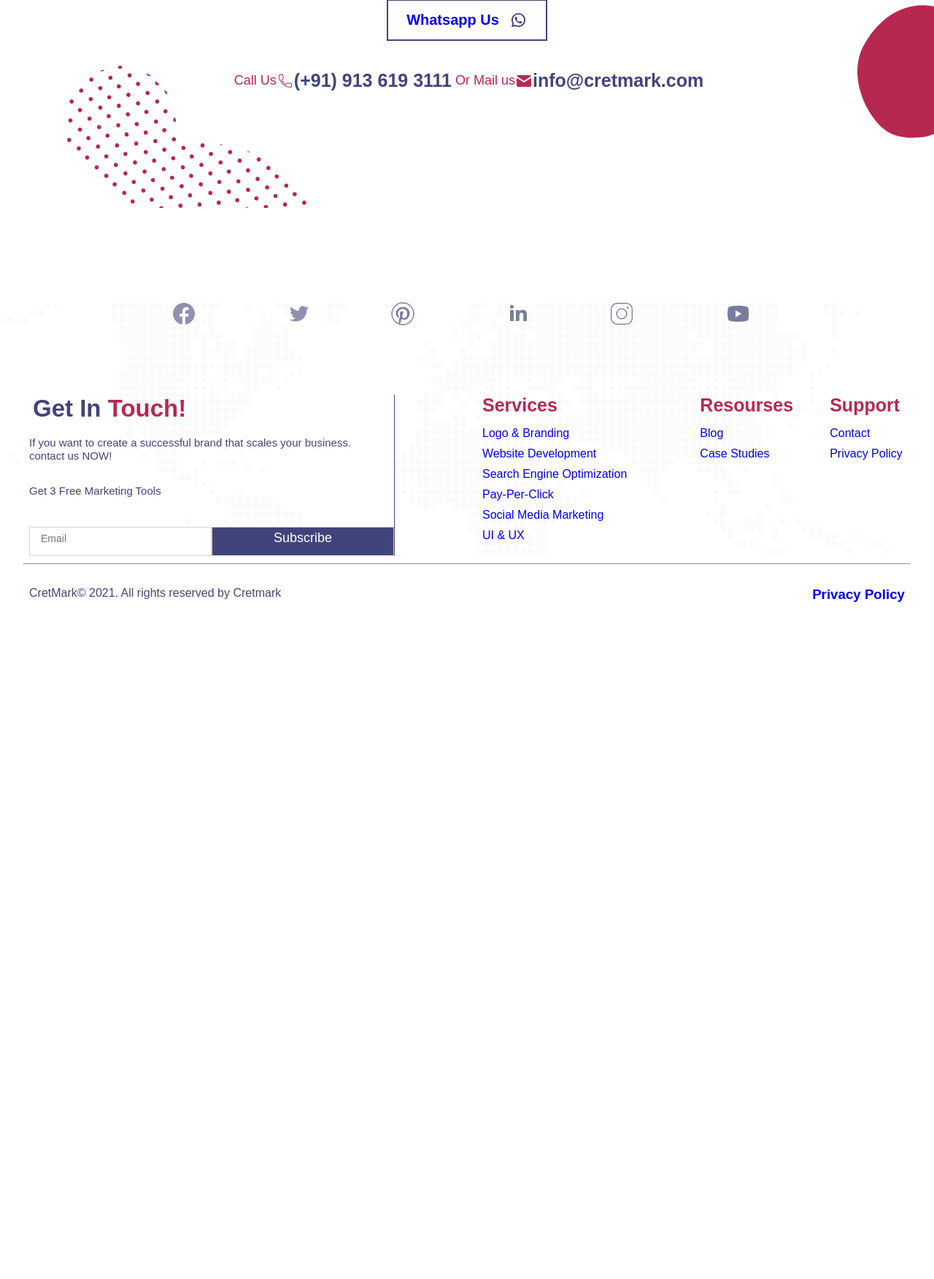
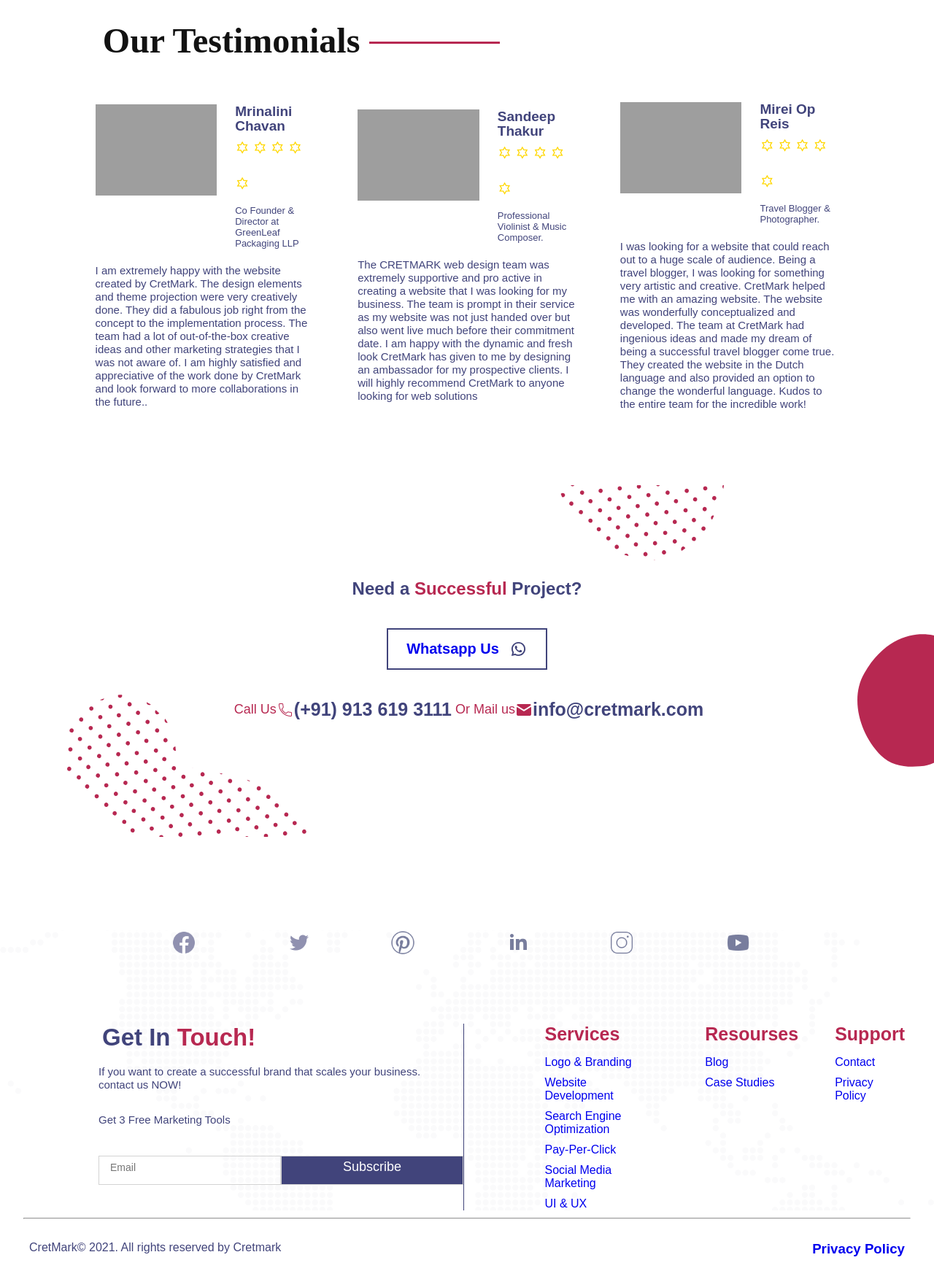
Before and after one commit to suryasen86/cretmark-Global, a PHP site: page / in a window 1280 px wide. Shown: the part 3744-5497 px from the top of the page at 73% size. Before the commit the page ends 4569 px from the top, so only its background shows below. Run offline with PHP 8.4, Linux system fonts and the light colour scheme; grey boxes are pictures that could not be loaded.

Commit message:
frist deploy

```diff
--- a/css/style.css
+++ b/css/style.css
@@ -6,7 +6,9 @@
 }
 
 /* start navbar  */
+body{
 
+}
 
 #navbar-header{
     position: fixed;
@@ -41,11 +43,12 @@ header nav {
     /* display: none; */
     position: absolute;
     width: 100%;
-    height: 70vh;
+    height: 110vh;
+    z-index: 1000;
     background: #fff;
     /* top: 100px; */
 
-    top: 100px;
+    /* top: 57px; */
     left: 0;
     transition: 0.5s;
     padding: 10px 0px;
@@ -285,7 +288,7 @@ color: #121212;
     flex-wrap: wrap;
     align-items: center;
     justify-content: center;
-margin: 0 10vw;
+/* margin: 0 10vw; */
 
 }
 
@@ -508,6 +511,8 @@ display: flex;
 .footer-bottom-section{
     display: flex;
     padding: 0 40px;
+    padding-left: 135px;
+
 }
 
 .footer-bottom-section  > .get-in-touch-footer > h1{
@@ -703,7 +708,7 @@ margin-left: 10px;
     flex-wrap: wrap;
     align-items: center;
      justify-content: unset;
-    margin: 0 0vw;
+    /* margin: 0 0vw; */
 }
 .home-partner-section {
     margin: 15px 0;
@@ -869,3 +874,100 @@ margin-left: 10px;
     font-size: 15px;
 }
   }
+
+  #logoimg{
+
+    width: 10%;
+  }
+
+  .testimonial-div{
+      margin-top: 50px;
+      display: flex;
+      align-items: center;
+      justify-content: center;
+      padding: 0px 100px;
+  }
+  .innertestimonial{
+      width: 33.3%;
+      display: flex;
+      align-items: center;
+      justify-content: center;
+      flex-direction: column;
+      padding: 0px 30px;
+      /* background-color: red; */
+  }
+  .innertestimonial:hover{
+      background-color: #f6f6f8;
+  }
+  .innertestimonial-single {
+      display: flex;
+
+  }
+  .testimonal-left >img{
+    height: 125px;
+  }
+  .test-up-right {
+    padding-left: 25px;
+  }
+  .test-up-right >p{
+    line-height: 15px;
+    display: inline-block;
+    font-size: 13px;
+    font-family: "DM Sans",sans-serif;
+    color: #41447b;
+    font-weight: 400;
+
+  }
+  .test-up-right >h4 {
+    text-transform: capitalize;
+    font-family: "DM Sans",sans-serif;
+    color: #41447b;
+    font-weight: 700;
+    font-size: 19px;
+    line-height: 20px;
+  }
+  .starts {
+    margin-top: 5px;
+    content: "\A673";
+    font-size: 36px;
+    color: gold;
+}
+.testi-content {
+    margin-top: 20px;
+}
+.testi-content >p{
+    color: #41447b;
+font-size: 15px;
+line-height: 18px;
+}
+
+.home-partner-div2 img{
+    height: 200px;
+    width: 400px;
+    margin: 20px;
+}
+@media screen and (max-width: 580px){
+    #logoimg{
+
+        width: 30%;
+      }
+      .home-section-content > p {
+          margin-top: 37px;
+      }
+      .testimonial-div,.innertestimonial-single{
+          flex-direction: column;
+      }
+      .testimonial-div{
+        padding: 0px ;
+      }
+      .innertestimonial{
+          width: 100vw;
+          margin-bottom: 60px;
+      }
+      .test-up-right{
+          padding-left: 0px;
+      }
+      .home-partner-div2 img{
+          margin: 5px;
+      }
+}
--- a/index.html
+++ b/index.html
@@ -18,14 +18,14 @@
         <img src="img/menu-2 1.svg" class="menu-icon" alt="server issue">
 
       </div>
-    <img class="nav-logo" src="img/Cret_Mark_ 1.svg" alt="">
+    <img id="logoimg" class="nav-logo" src="img/New Logo Cretmark.svg" alt="">
     <nav class="active">
       <ul>
         <img class="cross-icon" src="img/cross 2.svg" alt="">
-        <li> <a   class="link-active"  href="#">Home</a></li>
-        <li>   <a   class="link-active"  href="#">Team</a></li>
-        <li><a   class="link-active"  href="#">Services</a></li>
-        <li>  <a   class="link-active"  href="#">Blog</a></li>
+        <li> <a   class="link-active"  href="index.html">Home</a></li>
+        <li>   <a   class="link-active"  href="Team.html">Team</a></li>
+        <li><a   class="link-active"  href="Services.html">Services</a></li>
+        <li>  <a   class="link-active"  href="Blog.html">Blog</a></li>
       </ul>
 
     </nav>
@@ -103,16 +103,18 @@
         </p>
 
         <div class="home-partner-div2">
-            <img src="img/home page/blank-partner.png" alt="">
-            <img src="img/home page/blank-partner.png" alt="">
-            <img src="img/home page/blank-partner.png" alt="">
-            <img src="img/home page/blank-partner.png" alt="">
-            <img src="img/home page/blank-partner.png" alt="">
-            <img src="img/home page/blank-partner.png" alt="">
-            <img src="img/home page/blank-partner.png" alt="">
-            <img src="img/home page/blank-partner.png" alt="">
-            <img src="img/home page/blank-partner.png" alt="">
-            <img src="img/home page/blank-partner.png" alt="">
+            <img src="./assets/clients/Screenshot (470).png" alt="">
+            <img src="./assets/clients/Screenshot (471).png" alt="">
+            <img src="./assets/clients/Screenshot (473).png" alt="">
+            <img src="./assets/clients/Screenshot (474).png" alt="">
+            <img src="./assets/clients/Screenshot (475).png" alt="">
+            <img src="./assets/clients/Screenshot (876).png" alt="">
+            <img src="./assets/clients/Screenshot (878).png" alt="">
+            <img src="./assets/clients/Screenshot (879).png" alt="">
+            <img src="./assets/clients/Screenshot (880).png" alt="">
+            <img src="./assets/clients/Screenshot (881).png" alt="">
+            <img src="./assets/clients/Screenshot (882).png" alt="">
+            <img src="./assets/clients/Screenshot (883).png" alt="">
 
         </div>
     </section>
@@ -143,7 +145,85 @@
         </div>
 
 
-      <center> <img src="img/home page/testimonials.png" alt=""></center>
+      <div class="testimonial-div">
+
+        <div class="innertestimonial">
+            <div class="innertestimonial-single">
+                  <div class="testimonal-left">
+                      <!-- left -->
+                      <img src="./img/testimonial/IMG-20160627-WA0007.jpg" alt="">
+                  </div>
+                  <div class="test-up-right">
+                      <!-- right -->
+                      <h4>Mrinalini Chavan</h4>
+                      <span class="starts">&#42611;</span>
+                      <span class="starts">&#42611;</span>
+                      <span class="starts">&#42611;</span>
+                      <span class="starts">&#42611;</span>
+                      <span class="starts">&#42611;</span>
+                      <p>Co Founder & Director at GreenLeaf Packaging LLP</p>
+                  </div>
+            </div>
+            <div class="testi-content">
+                <p >I am extremely happy with the website created by CretMark. The design elements and theme projection were very creatively done. They did a fabulous job right from the concept to the implementation process. The team had a lot of out-of-the-box creative ideas and other marketing strategies that I was not aware of. I am highly satisfied and appreciative of the work done by CretMark and look forward to more collaborations in the future.. </p>
+            </div>
+            </div>
+         <!--sandeep  -->
+         <div class="innertestimonial">
+            <div class="innertestimonial-single">
+                  <div class="testimonal-left">
+                      <!-- left -->
+                      <img src="./img/testimonial/sandeep.jpg" alt="">
+                  </div>
+                  <div class="test-up-right">
+                      <!-- right -->
+                      <h4>Sandeep Thakur</h4>
+                      <span class="starts">&#42611;</span>
+                      <span class="starts">&#42611;</span>
+                      <span class="starts">&#42611;</span>
+                      <span class="starts">&#42611;</span>
+                      <span class="starts">&#42611;</span>
+                      <p>Professional Violinist & Music Composer.</p>
+                  </div>
+            </div>
+            <div class="testi-content">
+                <p >The CRETMARK web design team was extremely supportive and pro active in creating a website that I was looking for my business. The team is prompt in their service as my website was not just handed over but also went live much before their commitment date. I am happy with the dynamic and fresh look CretMark has given to me by designing an ambassador for my prospective clients. I will highly recommend CretMark to anyone looking for web solutions </p>
+            </div>
+            </div>
+            <!-- merir -->
+
+
+        <div class="innertestimonial">
+            <div class="innertestimonial-single">
+                  <div class="testimonal-left">
+                      <!-- left -->
+                      <img src="./img/testimonial/blog.jpg" alt="">
+                  </div>
+                  <div class="test-up-right">
+                      <!-- right -->
+                      <!-- <h4>Mirei Op Reis </h4>
+                      <span class="starts">&#42611;</span>
+                      <span class="starts">&#42611;</span>
+                      <span class="starts">&#42611;</span>
+                      <span class="starts">&#42611;</span>
+                      <span class="starts">&#42611;</span>
+                      <p>Travel Blogger & Photographer.</p> -->
+
+                      <h4>Mirei Op Reis </h4>
+                      <span class="starts">&#42611;</span>
+                      <span class="starts">&#42611;</span>
+                      <span class="starts">&#42611;</span>
+                      <span class="starts">&#42611;</span>
+                      <span class="starts">&#42611;</span>
+                      <!-- <br> -->
+                      <p>Travel Blogger & Photographer.        </p>
+                  </div>
+            </div>
+            <div class="testi-content">
+                <p >I was looking for a website that could reach out to a huge scale of audience. Being a travel blogger, I was looking for something very artistic and creative. CretMark helped me with an amazing website. The website was wonderfully conceptualized and developed. The team at CretMark had ingenious ideas and made my dream of being a successful travel blogger come true. They created the website in the Dutch language and also provided an option to change the wonderful language. Kudos to the entire team for the incredible work! </p>
+            </div>
+            </div>
+    </div>
 
     </section>
 
```
Also changed, not shown: Blog.html (+4 -4 lines), Services.html (+5 -5 lines), assets/clients/Screenshot (470).png (added), assets/clients/Screenshot (471).png (added), assets/clients/Screenshot (473).png (added), assets/clients/Screenshot (474).png (added), assets/clients/Screenshot (475).png (added), assets/clients/Screenshot (876).png (added), img/New Logo Cretmark.svg (added), 9 other files.
